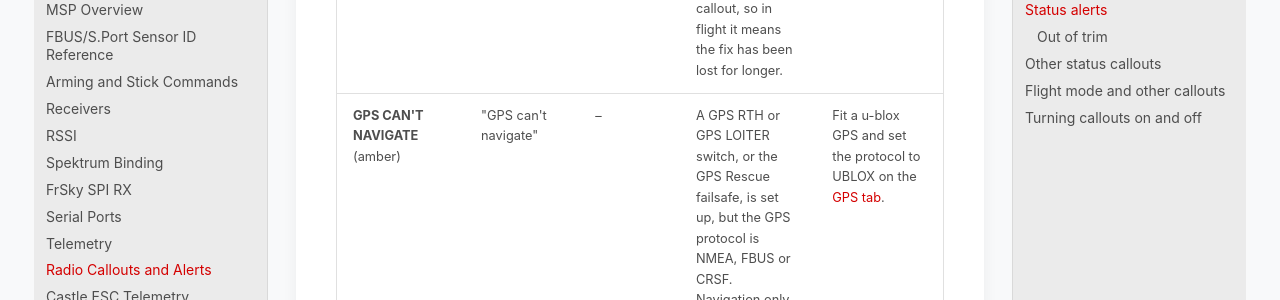
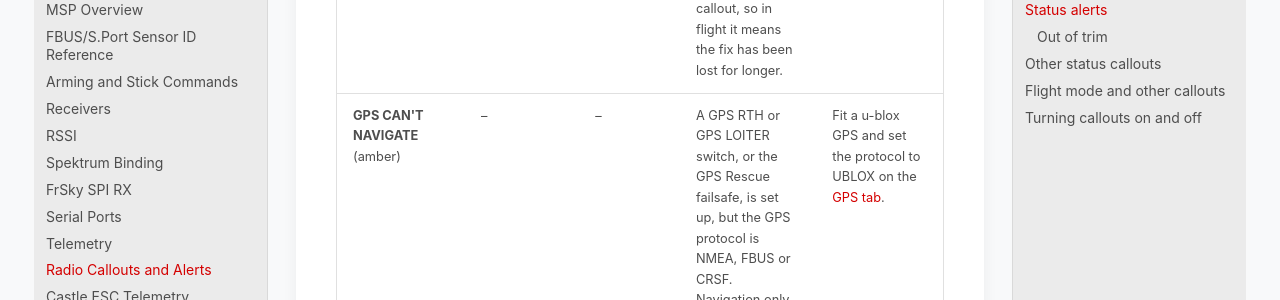
Before and after one commit to WingFlight/wingflight-docs, an MkDocs documentation site: the page built from docs/reference/radio-alerts.md, in a window 1280 px wide and 900 px high, scrolled down 2713 px. Shown: the part 152-452 px from the top of the window. Built offline with MkDocs 1.6.1 and Material for MkDocs 9.7.7, drawn with Linux system fonts in a browser that asks for light colours.

Commit message:
GPS CAN'T NAVIGATE is banner only, no callout
Co-Authored-By: Claude Opus 5.5 <noreply@anthropic.com>

```diff
--- a/docs/reference/radio-alerts.md
+++ b/docs/reference/radio-alerts.md
@@ -54,7 +54,7 @@ it starts" and "When it clears" are the callouts.
 | **GYRO OVERFLOW** (red) | "Gyro overflow" | – | The gyro has been driven past its measuring range, usually by violent vibration or a crash. The stabiliser can't trust its readings while this lasts. | Land and check the flight controller's mounting, props and motor balance. |
 | **BACKUP RX NO SIGNAL** (amber) | "Backup receiver lost" | "Backup receiver OK" | A configured backup receiver isn't receiving. With two backups, this fires when either is down. If the main link drops now, part or all of the backup is missing. | Check that each backup receiver is powered and bound, and that its transmitter module is on. The Rx Backup diagnostics page shows which one is down. |
 | **RTH UNAVAILABLE** or **LOITER UNAVAILABLE** (amber) | (the flight mode callout says "RTH, unavailable" or "GPS Loiter, unavailable") | – | The RTH or Loiter switch is on, but the mode can't fly. It needs the model armed, an accelerometer, a good GPS fix and, for RTH, a recorded home position. Short GPS dropouts (up to 5 s) are ridden through without this callout, so in flight it means the fix has been lost for longer. | Wait for a GPS fix before arming. See [GPS RTH and Loiter](../flight-modes/gps-rth.md). |
-| **GPS CAN'T NAVIGATE** (amber) | "GPS can't navigate" | – | A GPS RTH or GPS LOITER switch, or the GPS Rescue failsafe, is set up, but the GPS protocol is NMEA, FBUS or CRSF. Navigation only runs on a u-blox GPS. This comes from the settings, so it shows on the bench without a fix. | Fit a u-blox GPS and set the protocol to UBLOX on the [GPS tab](../configurator/tabs/gps.md). |
+| **GPS CAN'T NAVIGATE** (amber) | – | – | A GPS RTH or GPS LOITER switch, or the GPS Rescue failsafe, is set up, but the GPS protocol is NMEA, FBUS or CRSF. Navigation only runs on a u-blox GPS. This comes from the settings, so it shows on the bench without a fix. | Fit a u-blox GPS and set the protocol to UBLOX on the [GPS tab](../configurator/tabs/gps.md). |
 | **GPS NOT RESPONDING** (amber) | "GPS not responding" | – | The GPS was working earlier in this session and has stopped talking to the flight controller. This is a wiring or power fault, not a lost fix. | Check the GPS wiring and power. GPS modes will not work until it comes back. |
 | **ACC NOT CALIBRATED** (amber) | – | – | The accelerometer has never been calibrated. Self-levelling, Attitude Hold and GPS modes level to the wrong attitude. | Calibrate the accelerometer on the [Setup tab](../configurator/tabs/setup.md) with the model level. |
 | **SETUP ACTIVE** (amber) | (the flight mode callout says "Setup") | – | The model is in the [setup state](../flight-modes/setup-gyro-off.md#the-setup-state): a setup tool is holding it, such as the Configurator's setup wizard or a servo, motor or mixer test override. The outputs aren't under normal control, and flight mode callouts pause until it ends. | Close the setup wizard or turn the override off in the Configurator. Arming is blocked meanwhile. |
```
